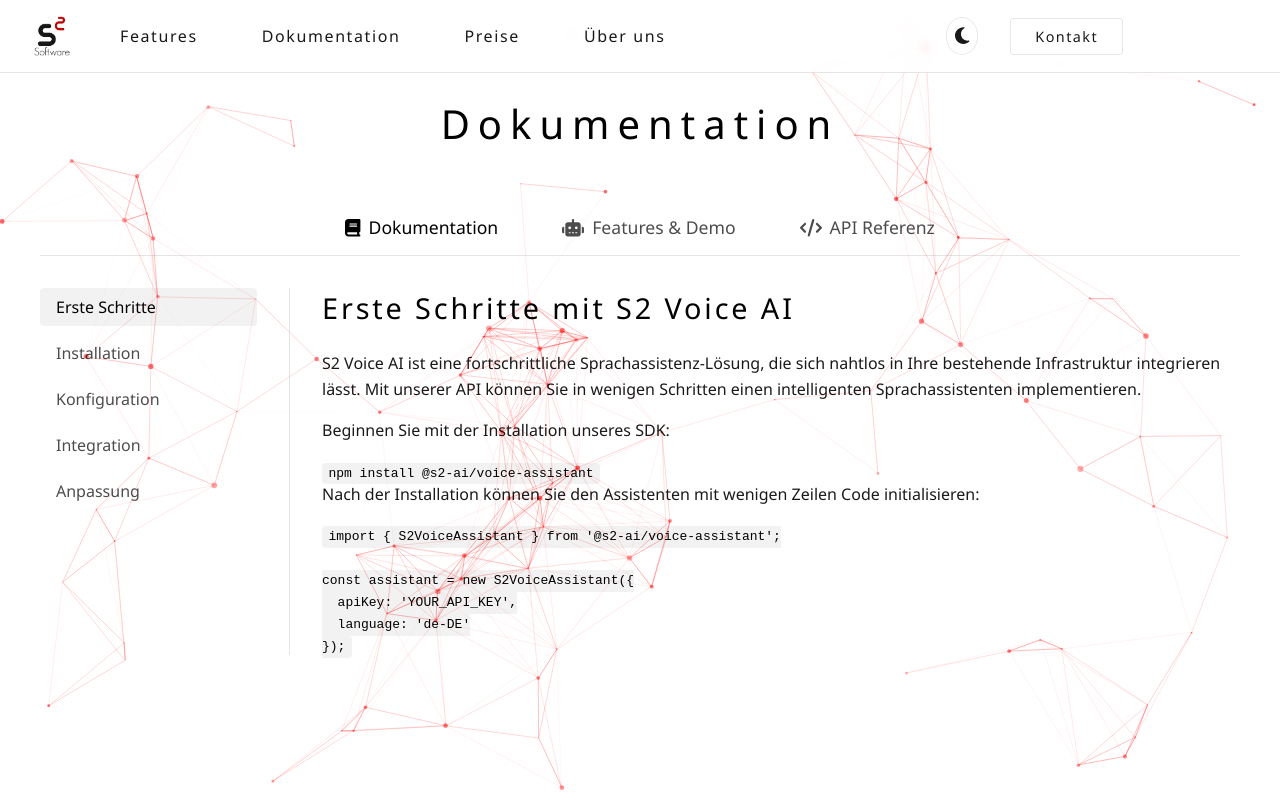
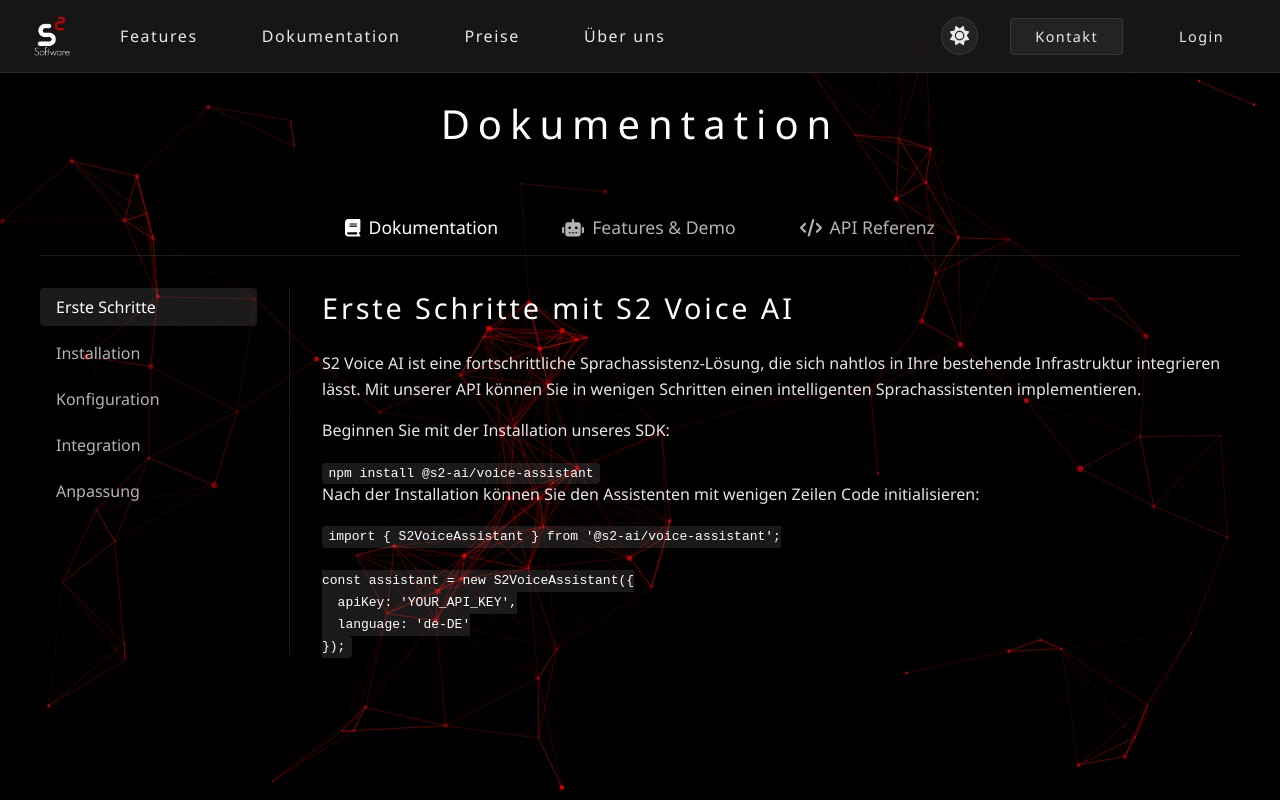
Before and after one commit to TrustedSamu/S2-Website, a React (Vite) app: page /documentation in a window 1280 px wide. Built offline with nearby package versions, Linux system fonts and the light colour scheme.

Commit message:
added favicon etc.

```diff
--- a/index.html
+++ b/index.html
@@ -2,9 +2,10 @@
 <html lang="en">
   <head>
     <meta charset="UTF-8" />
-    <link rel="icon" type="image/svg+xml" href="/vite.svg" />
+    <!-- Favicon -->
+    <link rel="icon" type="image/png" href="/New_Small_Black-Red.png">
     <meta name="viewport" content="width=device-width, initial-scale=1.0" />
-    <title>S2 - AI Voice Solutions</title>
+    <title>S2 AI</title>
     <script src="https://cdn.jsdelivr.net/particles.js/2.0.0/particles.min.js"></script>
   </head>
   <body>
--- a/src/components/Navbar.tsx
+++ b/src/components/Navbar.tsx
@@ -136,7 +136,7 @@ const ContactButton = styled(Link)`
 `;
 
 const LoginButton = styled.a`
-  background: var(--primary-red);
+  background: ${props => props.theme.theme === 'light' ? '#d10000' : 'var(--primary-red)'};
   color: white;
   border: none;
   padding: 0.5rem 1.5rem;
@@ -152,7 +152,7 @@ const LoginButton = styled.a`
   &:hover {
     opacity: 1;
     transform: translateY(-1px);
-    box-shadow: 0 4px 8px rgba(255, 0, 0, 0.2);
+    box-shadow: 0 4px 8px ${props => props.theme.theme === 'light' ? 'rgba(209, 0, 0, 0.3)' : 'rgba(255, 0, 0, 0.2)'};
   }
 `;
 
--- a/src/context/ThemeContext.tsx
+++ b/src/context/ThemeContext.tsx
@@ -11,9 +11,9 @@ interface ThemeContextType {
 }
 
 const defaultContext: ThemeContextType = {
-  theme: 'light',
+  theme: 'dark',
   toggleTheme: () => {},
-  colors: lightTheme
+  colors: darkTheme
 };
 
 const ThemeContext = createContext<ThemeContextType>(defaultContext);
@@ -21,7 +21,7 @@ const ThemeContext = createContext<ThemeContextType>(defaultContext);
 export const ThemeProvider: React.FC<{ children: React.ReactNode }> = ({ children }) => {
   const [theme, setTheme] = useState<ThemeMode>(() => {
     const savedTheme = localStorage.getItem('theme');
-    return (savedTheme as ThemeMode) || 'light';
+    return (savedTheme as ThemeMode) || 'dark';
   });
 
   const colors = theme === 'light' ? lightTheme : darkTheme;
```
Also changed, not shown: New_Small_Black-Red.png (added), public/New_Small_Black-Red.png (added), public/site.webmanifest (added).
